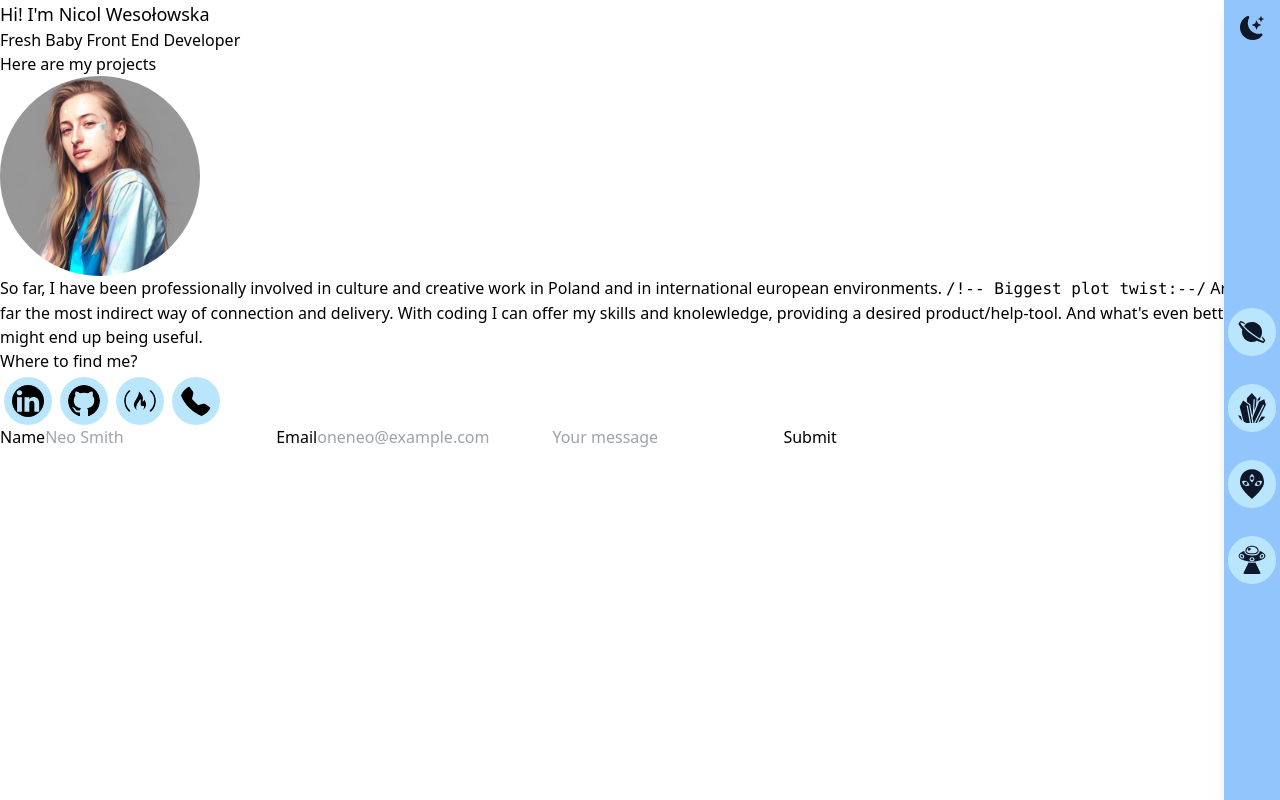
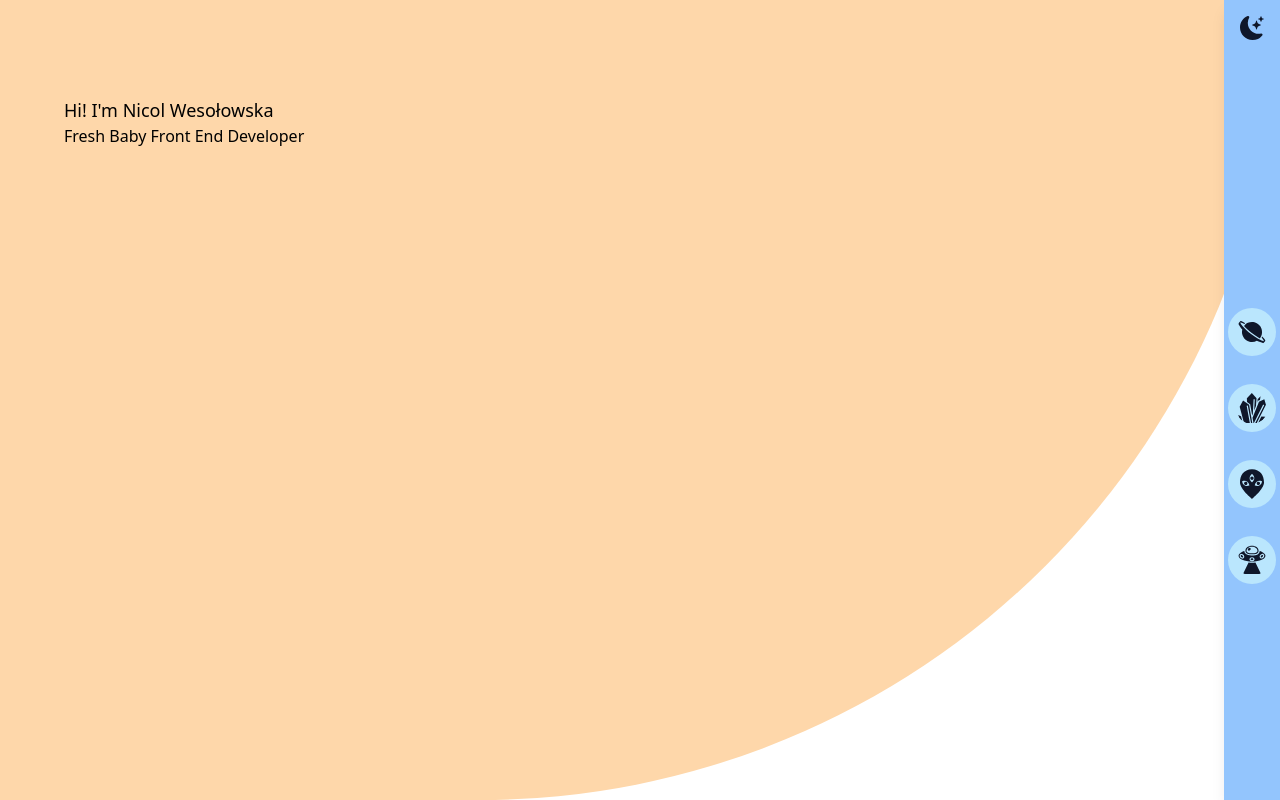
Before and after one commit to NanaNiki/Portfolio, a Next.js app: page / in a window 1280 px wide. Shown: the top 800 px of the page. Built offline with nearby package versions, Linux system fonts and the light colour scheme.

Commit message:
"sections as components & curvy bg"

```diff
--- /dev/null
+++ b/pages/About.js
@@ -0,0 +1,24 @@
+import React from "react";
+import Image from "next/image";
+
+export default function About() {
+    return (
+        <section className="about bg-cyan-200 rounded-e-full" id="about">
+          {/** changing avatars */}
+          <Image
+            src="/AVartsy.jpg"
+            width={200}
+            height={200}
+            className=" rounded-full"
+          />
+          <p>
+            So far, I have been professionally involved in culture and creative
+            work in Poland and in international european environments.{" "}
+            <code>/!-- Biggest plot twist:--/</code> Art is by far the most
+            indirect way of connection and delivery. With coding I can offer my
+            skills and knolewledge, providing a desired product/help-tool. And
+            what's even better it might end up being useful.
+          </p>
+        </section>
+    )
+}
--- /dev/null
+++ b/pages/Contact.js
@@ -0,0 +1,42 @@
+import React from "react";
+import { BsLinkedin, BsGithub, BsFillTelephoneFill } from "react-icons/bs";
+import { FaFreeCodeCamp } from "react-icons/fa";
+
+export default function Contact() {
+  return (
+    <section className="contact bg-indigo-200 rounded-ss-full" id="contact">
+      <div>
+        <h3>Where to find me?</h3>
+        <BsLinkedin className="icon" />
+        <BsGithub className="icon" />
+        <FaFreeCodeCamp className="icon" />
+        <BsFillTelephoneFill className="icon" />
+      </div>
+      {/** message form */}
+      <form method="post">
+        <fieldset>
+          <label for="name" id="name-label">
+            Name
+            <input id="name" type="text" placeholder="Neo Smith" required />
+          </label>
+          <label for="email" id="email-label">
+            Email
+            <input
+              id="email"
+              type="email"
+              required
+              placeholder="oneneo@example.com"
+            />{" "}
+          </label>
+          <label for="message" id="message">
+            {" "}
+            <input placeholder="Your message"></input>
+          </label>
+          {/** here to change the submit form into email? or direct it to ok just research it :* */}
+          <input type="submit" id="submit" value="Submit" />
+        </fieldset>
+      </form>
+      {/** section for portfolio-sound-evaluation */}
+    </section>
+  );
+}
--- a/pages/NavBar.js
+++ b/pages/NavBar.js
@@ -7,7 +7,7 @@ import { IoMdPlanet } from "react-icons/io";
 export default function NavBar() {
   const [darkMode, SetDarkMode] = useState(false);
   return (
-    <nav className="fixed top-0 right-0 h-screen w-14 m-0 bg-blue-300 text-slate-900 shadow-lg">
+    <nav className="fixed top-0 right-0 h-screen w-14 m-0 bg-blue-300 text-slate-900 shadow-lg z-50">
       <BsFillMoonStarsFill
         onClick={() => SetDarkMode(!darkMode)}
         className="text-2xl m-4 hover:text-blue-500 transition-all duration-200 ease-linear active:text-cyan-200"
--- /dev/null
+++ b/pages/Projects.js
@@ -0,0 +1,9 @@
+import React from "react";
+
+export default function Projects() {
+  return (
+    <section className="projects bg-lime-200 rounded-tr-full rounded-bl-full" id="projects">
+      <h1>Here are my projects</h1>
+    </section>
+  );
+}
--- /dev/null
+++ b/pages/Start.js
@@ -0,0 +1,11 @@
+import React from "react";
+
+export default function Start() {
+  return (
+    <section className="home bg-orange-200 rounded-ee-full" id="home">
+      {" "}
+      <h1 className="text-lg">Hi! I'm Nicol Wesołowska</h1>
+      <h5>Fresh Baby Front End Developer</h5>
+    </section>
+  );
+}
--- a/pages/index.js
+++ b/pages/index.js
@@ -1,9 +1,10 @@
-import Image from "next/image";
 import { Poppins } from "next/font/google";
+import { useState } from "react";
 import NavBar from "./NavBar";
-import { BsLinkedin, BsGithub, BsFillTelephoneFill } from "react-icons/bs";
-import { FaFreeCodeCamp } from "react-icons/fa";
-import { useState } from "react";
+import Start from "./Start";
+import Projects from "./Projects";
+import About from "./About";
+import Contact from "./Contact";
 
 const poppins = Poppins({ subsets: ["latin"], weight: ["300"] });
 
@@ -13,65 +14,10 @@ export default function Home() {
     <main className="flex min-h-screen flex-col items-center">
       <div className={darkMode ? "dark" : ""}>
         <NavBar />
-        <section className="home" id="home">
-          {" "}
-          <h1 className="text-lg">Hi! I'm Nicol Wesołowska</h1>
-          <h5>Fresh Baby Front End Developer</h5>
-        </section>
-        <section className="projects" id="projects">
-          <h1>Here are my projects</h1>
-        </section>
-        <section className="about" id="about">
-          {/** changing avatars */}
-          <Image
-            src="/AVartsy.jpg"
-            width={200}
-            height={200}
-            className=" rounded-full"
-          />
-          <p>
-            So far, I have been professionally involved in culture and creative
-            work in Poland and in international european environments.{" "}
-            <code>/!-- Biggest plot twist:--/</code> Art is by far the most
-            indirect way of connection and delivery. With coding I can offer my
-            skills and knolewledge, providing a desired product/help-tool. And
-            what's even better it might end up being useful.
-          </p>
-        </section>
-        <section className="contact" id="contact">
-          <div>
-            <h3>Where to find me?</h3>
-            <BsLinkedin className="icon" />
-            <BsGithub className="icon" />
-            <FaFreeCodeCamp className="icon" />
-            <BsFillTelephoneFill className="icon" />
-          </div>
-          {/** message form */}
-          <form method="post">
-            <fieldset>
-              <label for="name" id="name-label">
-                Name
-                <input id="name" type="text" placeholder="Neo Smith" required />
-              </label>
-              <label for="email" id="email-label">
-                Email
-                <input
-                  id="email"
-                  type="email"
-                  required
-                  placeholder="oneneo@example.com"
-                />{" "}
-              </label>
-              <label for="message" id="message">
-                {" "}
-                <input placeholder="Your message"></input>
-              </label>
-              {/** here to change the submit form into email? or direct it to ok just research it :* */}
-              <input type="submit" id="submit" value="Submit" />
-            </fieldset>
-          </form>
-          {/** section for portfolio-sound-evaluation */}
-        </section>
+        <Start />
+        <Projects />
+        <About />
+        <Contact />
       </div>
     </main>
   );
--- a/styles/globals.css
+++ b/styles/globals.css
@@ -16,6 +16,12 @@
 .has-tooltip:hover .tooltip {
   @apply opacity-100 transition-all duration-500 ease-linear;
 }
+
+section {
+  @apply relative flex flex-col align-middle h-screen py-24 pr-24 pl-16
+}
+
+
 
 /* :root {
   --background-start-rgb: 214, 219, 220;
```
